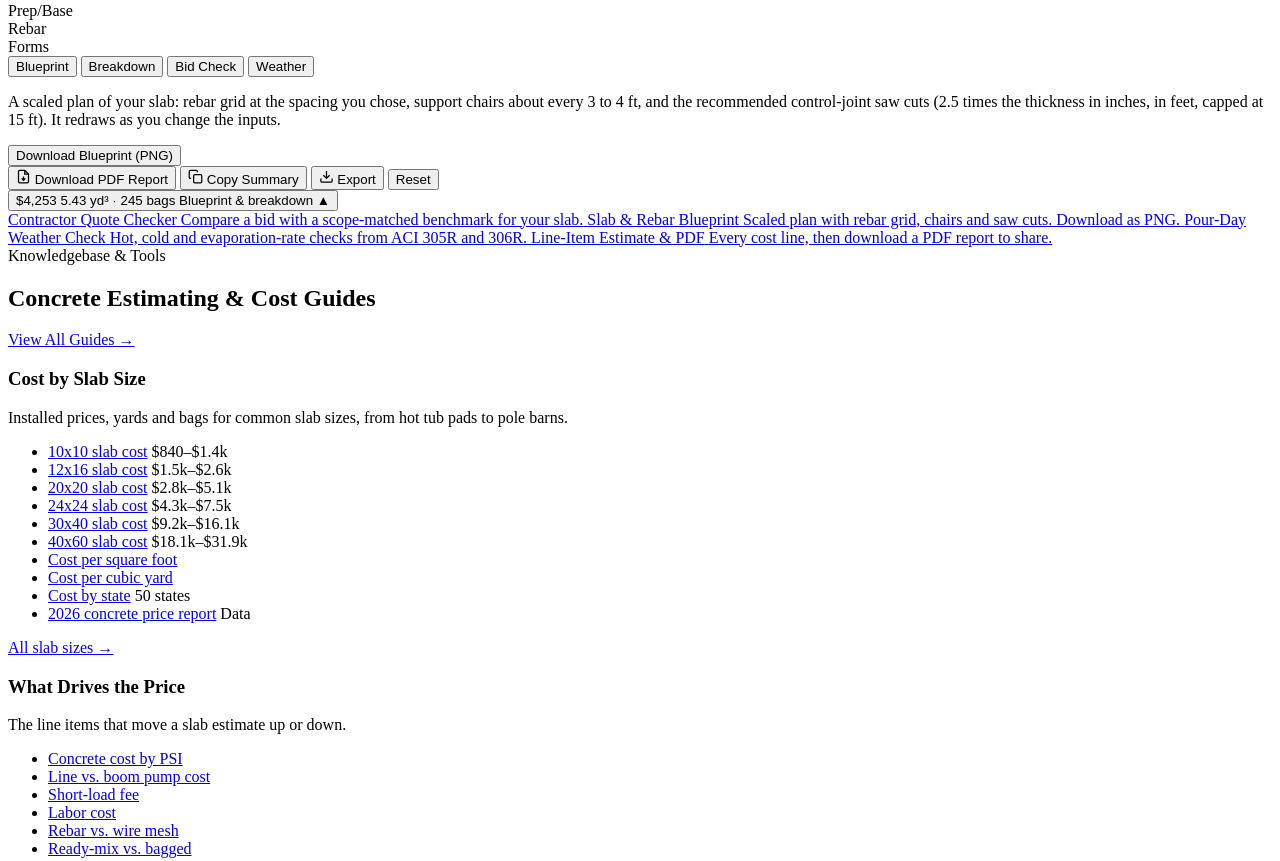
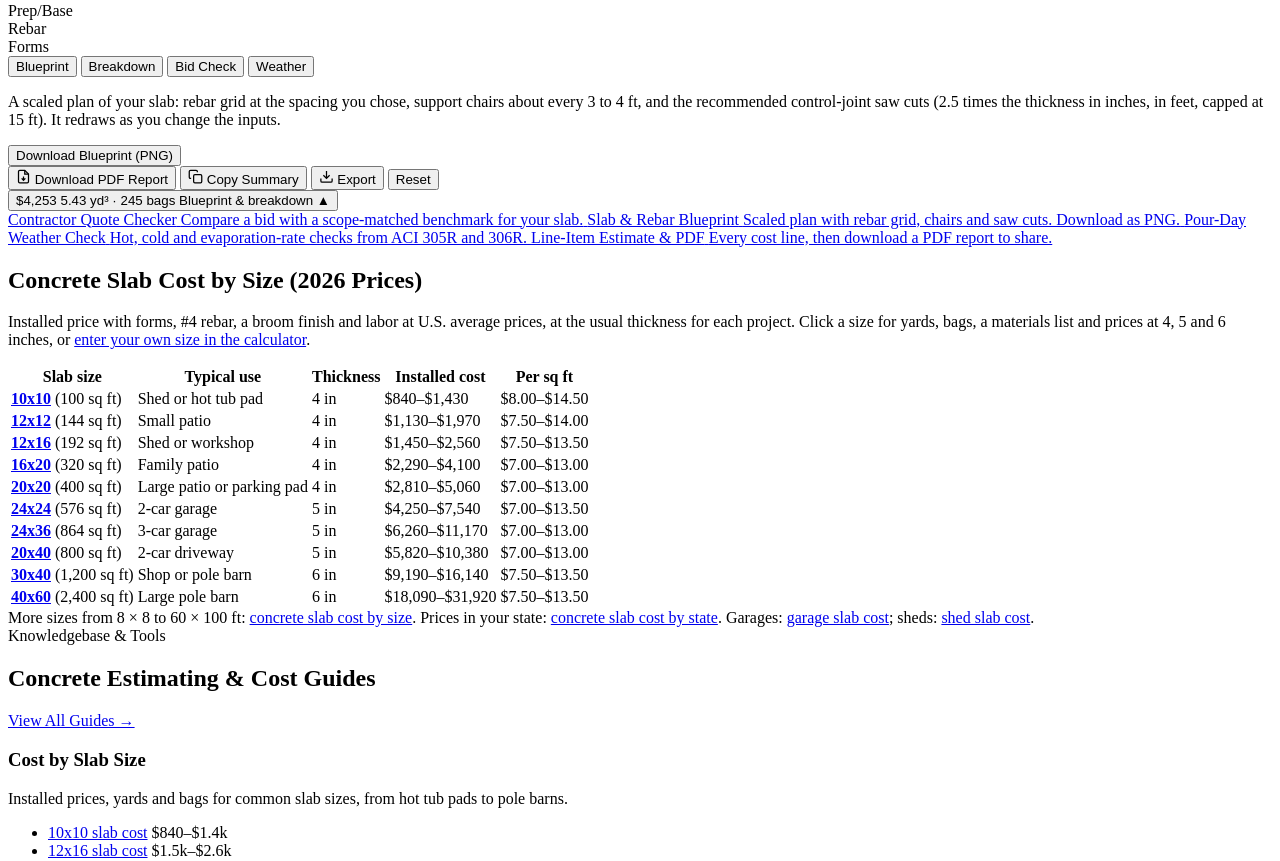
Before and after one commit to 6977980-hash/slabcostcalculator, a WordPress theme: template theme/slab-cost-calculator/front-page.php in a window 1280 px wide. Shown: the part 2984-3845 px from the top of the page. Run offline with PHP 8.4 and a stand-in for WordPress, Linux system fonts and the light colour scheme; the site name, menu and one post (Sample post) are stand-ins, and other content is empty.

Commit message:
GSC Nov fixes: homepage slab-cost-by-size table, calculator anchor links, theme 1.13.0
Co-Authored-By: Claude Opus 5.5 <noreply@anthropic.com>
Claude-Session: https://claude.ai/code/session_0123P2T1B3y5BsHDmKoPG5BZ

```diff
--- a/theme/slab-cost-calculator/assets/css/main.css
+++ b/theme/slab-cost-calculator/assets/css/main.css
@@ -1202,3 +1202,8 @@ img, svg {
     gap: 0.6rem;
   }
 }
+
+/* Homepage "slab cost by size" table (v1.13.0) */
+.home-size-prices { margin-top: 2.5rem; margin-bottom: 1rem; }
+.home-size-prices h2 { margin-bottom: 0.5rem; }
+.size-thickness-prices { margin-top: 0.75rem; }
--- a/theme/slab-cost-calculator/front-page.php
+++ b/theme/slab-cost-calculator/front-page.php
@@ -98,6 +98,38 @@ $f = $sd['finish'];
         <span class="tool-card-text">Every cost line, then download a PDF report to share.</span>
       </a>
     </div>
+  </div>
+</section>
+
+<!-- Slab cost by size, high on the page (Search Console 2026-11-22: the
+     main keyword fell to page 3-5; the size pages that answer with a price
+     table rank 4-8). Every figure comes from inc/size-pages.php. -->
+<section class="container home-size-prices" aria-labelledby="price-by-size">
+  <h2 id="price-by-size">Concrete Slab Cost by Size (2026 Prices)</h2>
+  <p>Installed price with forms, #4 rebar, a broom finish and labor at U.S. average prices, at the usual thickness for each project. Click a size for yards, bags, a materials list and prices at 4, 5 and 6 inches, or <a href="#concrete-slab-calculator">enter your own size in the calculator</a>.</p>
+  <div class="table-responsive">
+    <table class="data-table">
+      <thead><tr><th>Slab size</th><th>Typical use</th><th>Thickness</th><th>Installed cost</th><th>Per sq ft</th></tr></thead>
+      <tbody>
+        <?php
+        $home_sizes = ['10x10' => 'Shed or hot tub pad', '12x12' => 'Small patio', '12x16' => 'Shed or workshop', '16x20' => 'Family patio', '20x20' => 'Large patio or parking pad', '24x24' => '2-car garage', '24x36' => '3-car garage', '20x40' => '2-car driveway', '30x40' => 'Shop or pole barn', '40x60' => 'Large pole barn'];
+        foreach ($home_sizes as $hs => $use_label) :
+            $hd = Slab_Size_Pages::data($hs);
+            if (!$hd) {
+                continue;
+            }
+        ?>
+        <tr>
+          <td><a href="<?php echo esc_url(home_url(Slab_Size_Pages::path($hs))); ?>"><strong><?php echo esc_html($hs); ?></strong></a> <span class="table-sub">(<?php echo esc_html(number_format($hd['area'])); ?> sq ft)</span></td>
+          <td><?php echo esc_html($use_label); ?></td>
+          <td><?php echo (int) $hd['t']; ?> in</td>
+          <td><?php echo esc_html(Slab_Data::money_range($hd['installed'], 0, '–')); ?></td>
+          <td><?php echo esc_html(Slab_Data::money_range(Slab_Data::round_out($hd['installed_psf'], 0.5), 2, '–')); ?></td>
+        </tr>
+        <?php endforeach; ?>
+      </tbody>
+    </table>
+    <div class="table-caption">More sizes from 8 × 8 to 60 × 100 ft: <a href="<?php echo esc_url(home_url(Slab_Size_Pages::hub_path())); ?>">concrete slab cost by size</a>. Prices in your state: <a href="<?php echo esc_url(home_url(Slab_State_Pages::hub_path())); ?>">concrete slab cost by state</a>. Garages: <a href="<?php echo esc_url(home_url('/garage/')); ?>">garage slab cost</a>; sheds: <a href="<?php echo esc_url(home_url('/shed/')); ?>">shed slab cost</a>.</div>
   </div>
 </section>
 
@@ -452,8 +484,8 @@ $f = $sd['finish'];
             $short_k = function ($n) {
                 return $n >= 1000 ? '$' . rtrim(rtrim(number_format($n / 1000, 1), '0'), '.') . 'k' : '$' . number_format($n);
             };
-            foreach ([[10, 10, '10x10 Slab Cost'], [12, 12, '12x12 Slab Cost'], [20, 20, '20x20 Slab Cost'], [24, 24, '24x24 Garage Slab']] as $sz) :
-                $c = Slab_Data::size_costs($sz[0], $sz[1], 4);
+            foreach ([[10, 10, '10x10 Slab Cost', 4], [12, 12, '12x12 Slab Cost', 4], [20, 20, '20x20 Slab Cost', 4], [24, 24, '24x24 Garage Slab', 5]] as $sz) :
+                $c = Slab_Data::size_costs($sz[0], $sz[1], $sz[3]);
             ?>
             <li class="calculator-nav-item"><a href="<?php echo esc_url(home_url('/' . $sz[0] . 'x' . $sz[1] . '-concrete-slab-cost/')); ?>"><?php echo esc_html($sz[2] . ' (' . $short_k($c['installed'][0]) . '–' . $short_k($c['installed'][1]) . ')'); ?></a></li>
             <?php endforeach; ?>
--- a/theme/slab-cost-calculator/inc/seo-engine.php
+++ b/theme/slab-cost-calculator/inc/seo-engine.php
@@ -133,7 +133,7 @@ class Slab_SEO_Engine {
                 'path'        => Slab_Size_Pages::hub_path(),
                 'name'        => 'Slab Cost by Size',
                 'title'       => sprintf('Concrete Slab Cost by Size: %d Sizes Priced', count(Slab_Size_Pages::hub_rows())),
-                'description' => sprintf('Concrete slab cost by size: yards, 80-lb bags and installed price for %d common sizes, from an 8x8 hot tub pad to a 40x60 pole barn floor.', count(Slab_Size_Pages::hub_rows())),
+                'description' => sprintf('Concrete slab cost by size: yards, 80-lb bags and installed price for %d common sizes, from an 8x8 hot tub pad to a 60x100 pole barn floor.', count(Slab_Size_Pages::hub_rows())),
                 'type'        => 'collection',
                 'faqs'        => Slab_Size_Pages::hub_faqs(),
             ];
--- a/theme/slab-cost-calculator/page-templates/template-size-hub.php
+++ b/theme/slab-cost-calculator/page-templates/template-size-hub.php
@@ -3,7 +3,7 @@
  * CONCRETE SLAB COST BY SIZE — /concrete-slab-cost-by-size/
  *
  * Routed by Slab_Architecture_Router (slab_route=size_hub). Lists every size
- * page and the four size articles, grouped by project type, with figures
+ * page, grouped by project type, with figures
  * from Slab_Data (inc/size-pages.php).
  *
  * @package SlabCostCalculator
@@ -33,7 +33,7 @@ $big = Slab_Data::size_costs(60, 40, 4);
       <article class="article-content">
         <header class="page-header" style="margin-bottom: 1.5rem;">
           <h1 class="hero-title">Concrete Slab Cost by Size</h1>
-          <p class="hero-subtitle">Concrete, bags and installed price for <?php echo count($rows); ?> common slab sizes, from an 8 × 8 hot tub pad to a 40 × 60 pole barn floor. Each size has its own page with a full materials list, bags vs. ready-mix, pour-day notes and a calculator set to that size.</p>
+          <p class="hero-subtitle">Concrete, bags and installed price for <?php echo count($rows); ?> common slab sizes, from an 8 × 8 hot tub pad to a 60 × 100 pole barn floor. Each size has its own page with a full materials list, bags vs. ready-mix, pour-day notes and a calculator set to that size.</p>
           <p class="hero-answer"><strong>Quick answer:</strong> installed concrete slabs run about <?php echo esc_html(Slab_Data::money_range(Slab_Data::installed_psf(), 0, ' to ')); ?> per sq ft at 4 inches. Small slabs cost more per foot (an 8 × 10 is about <?php echo esc_html(Slab_Data::money_range(Slab_Data::round_out($small['installed_psf'], 0.5), 2, ' to ')); ?>) because delivery and setup are spread over less area; a 40 × 60 is about <?php echo esc_html(Slab_Data::money_range(Slab_Data::round_out($big['installed_psf'], 0.5), 2, ' to ')); ?>.</p>
           <div class="trust-bar">
             <div class="trust-item"><strong>Last Updated:</strong> <time datetime="<?php echo esc_attr(SLAB_CONTENT_UPDATED); ?>"><?php echo esc_html(wp_date('F j, Y', strtotime(SLAB_CONTENT_UPDATED . ' 12:00:00'))); ?></time></div>
--- a/theme/slab-cost-calculator/page-templates/template-size-page.php
+++ b/theme/slab-cost-calculator/page-templates/template-size-page.php
@@ -260,6 +260,7 @@ slab_render_breadcrumbs();
           <li><a href="<?php echo esc_url(home_url($link[1])); ?>"><?php echo esc_html($link[0]); ?></a></li>
           <?php endforeach; ?>
           <li><a href="<?php echo esc_url(home_url(Slab_Size_Pages::hub_path())); ?>">Concrete slab cost by size (all sizes)</a></li>
+          <li>Any other size: <a href="<?php echo esc_url(home_url('/')); ?>">concrete slab cost calculator</a></li>
         </ul>
 
         <?php get_template_part('template-parts/author-bio'); ?>
--- a/theme/slab-cost-calculator/page-templates/template-state-page.php
+++ b/theme/slab-cost-calculator/page-templates/template-state-page.php
@@ -149,7 +149,7 @@ slab_render_breadcrumbs();
         </div>
 
         <h2 id="how-priced">How These Prices Are Worked Out</h2>
-        <p>These are modelled prices, not quotes collected from <?php echo esc_html($name); ?> contractors. Each project is priced with the same line items as the <a href="<?php echo esc_url(home_url('/')); ?>">slab cost calculator</a> at national unit prices, then <?php echo esc_html($name); ?>'s location factor of <?php echo esc_html(number_format($d['index'], 2)); ?> is applied to ready-mix concrete and labor, as the calculator does when you pick <?php echo esc_html($name); ?>. Bagged concrete, forms, rebar and the delivery fee stay at national prices. The factors are approximate, set by our editors to reflect typical construction cost differences between states; the full method is in the <a href="<?php echo esc_url(home_url('/concrete-price-report/')); ?>">2026 concrete price report</a>.</p>
+        <p>These are modelled prices, not quotes collected from <?php echo esc_html($name); ?> contractors. Each project is priced with the same line items as the <a href="<?php echo esc_url(home_url('/')); ?>">concrete slab cost calculator</a> at national unit prices, then <?php echo esc_html($name); ?>'s location factor of <?php echo esc_html(number_format($d['index'], 2)); ?> is applied to ready-mix concrete and labor, as the calculator does when you pick <?php echo esc_html($name); ?>. Bagged concrete, forms, rebar and the delivery fee stay at national prices. The factors are approximate, set by our editors to reflect typical construction cost differences between states; the full method is in the <a href="<?php echo esc_url(home_url('/concrete-price-report/')); ?>">2026 concrete price report</a>.</p>
         <p>Have a quote already? Check it with the <a href="<?php echo esc_url(home_url('/concrete-quote-checker/')); ?>">concrete quote checker</a>, which uses the same factors.</p>
 
         <section class="faq-section" aria-label="Frequently Asked Questions">
--- a/theme/slab-cost-calculator/style.css
+++ b/theme/slab-cost-calculator/style.css
@@ -4,7 +4,7 @@ Theme URI: https://slabcostcalculator.com/
 Author: Concrete Slab Estimating & Technical Architecture Team
 Author URI: https://slabcostcalculator.com/about/
 Description: Ultra-fast, authoritative concrete slab cost calculator and construction project estimating platform for WordPress. Features deep topical SEO, Schema.org integration, zero-dependency real-time calculators, and accessible responsive UX.
-Version: 1.12.0
+Version: 1.13.0
 Requires at least: 6.0
 Tested up to: 6.7
 Requires PHP: 7.4
```
